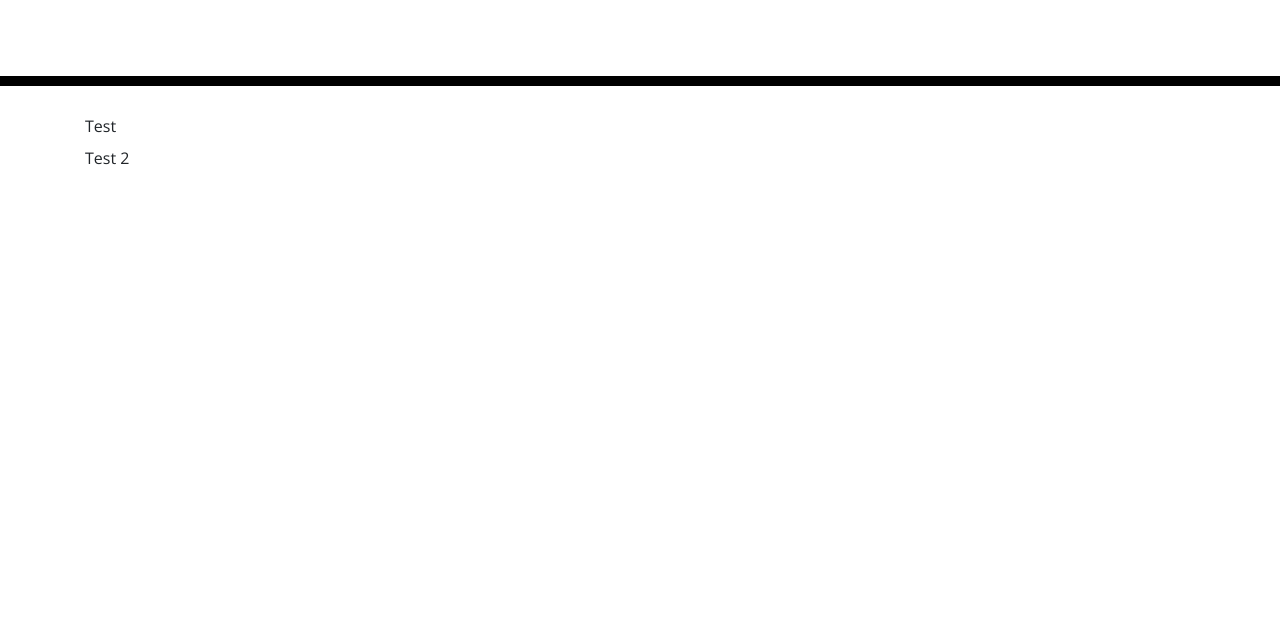
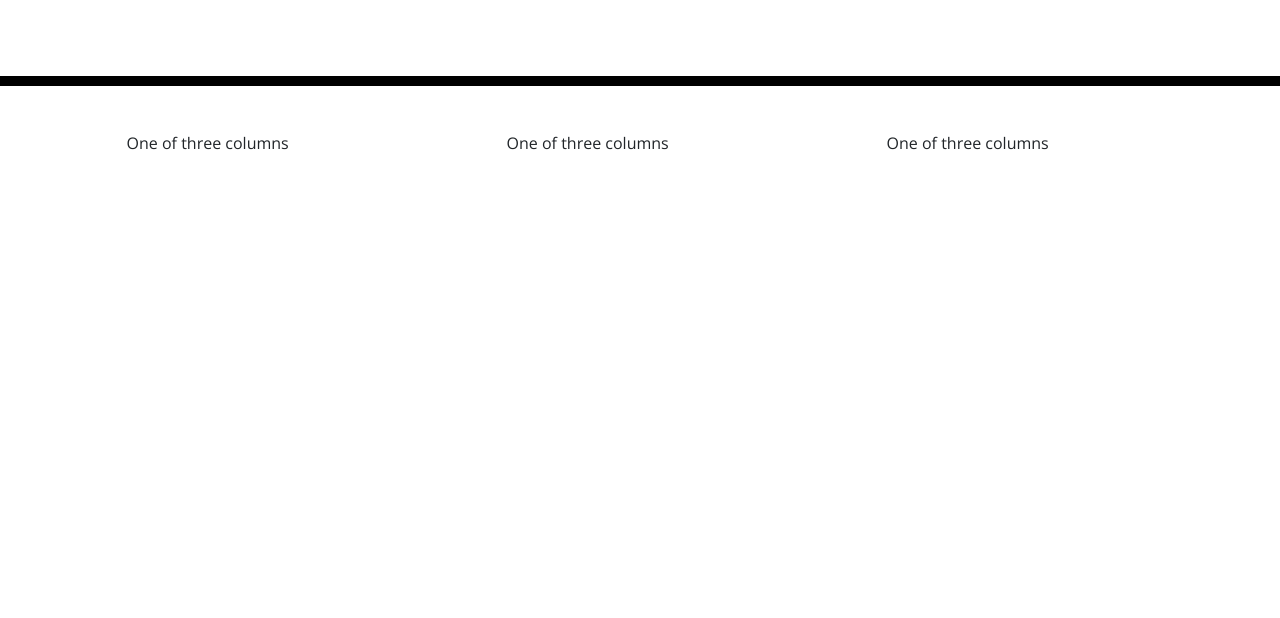
Before and after one commit to kferguson52/super-disco, a plain HTML site: page index.html in a window 1280 px wide. Shown: the part 182-800 px from the top of the page. Drawn offline with nearby package versions, Linux system fonts and the light colour scheme; files that its build step writes are made by us from their sources.

Commit message:
latest updates

```diff
--- a/assets/js/script.js
+++ b/assets/js/script.js
@@ -0,0 +1,2 @@
+var now = moment().format("dddd, MMMM Do, YYYY, h:mm:ss A");
+$('#currentDay').append(now);
--- a/index.html
+++ b/index.html
@@ -30,9 +30,16 @@
       <p id="currentDay" class="lead"></p>
     </header>
     <div class="container">
-      <p>Test</p>
-      <p>Test 2</p>
-      <!-- Timeblocks go here -->
+      <div class="row align-items-start">
+        <div class="col" id="hour">
+          One of three columns
+        </div>
+        <div class="col" id="color-block">
+          One of three columns
+        </div>
+        <div class="col" id"edit-box">
+          One of three columns
+        </div>
     </div>
 
     <script src="https://code.jquery.com/jquery-3.4.1.min.js"></script>
```
Also changed, not shown: assets/css/style.css (line endings or trailing spaces).
